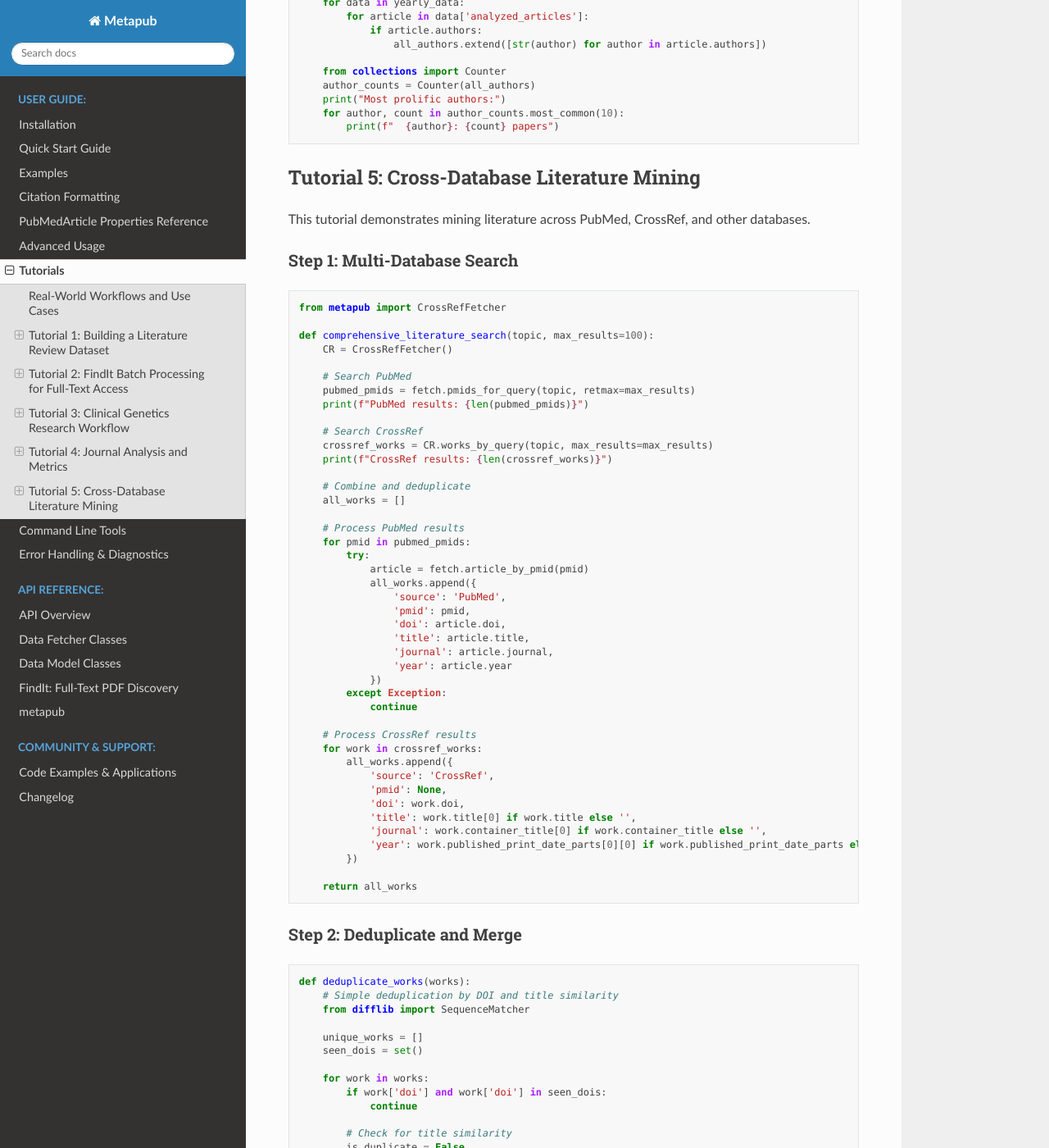
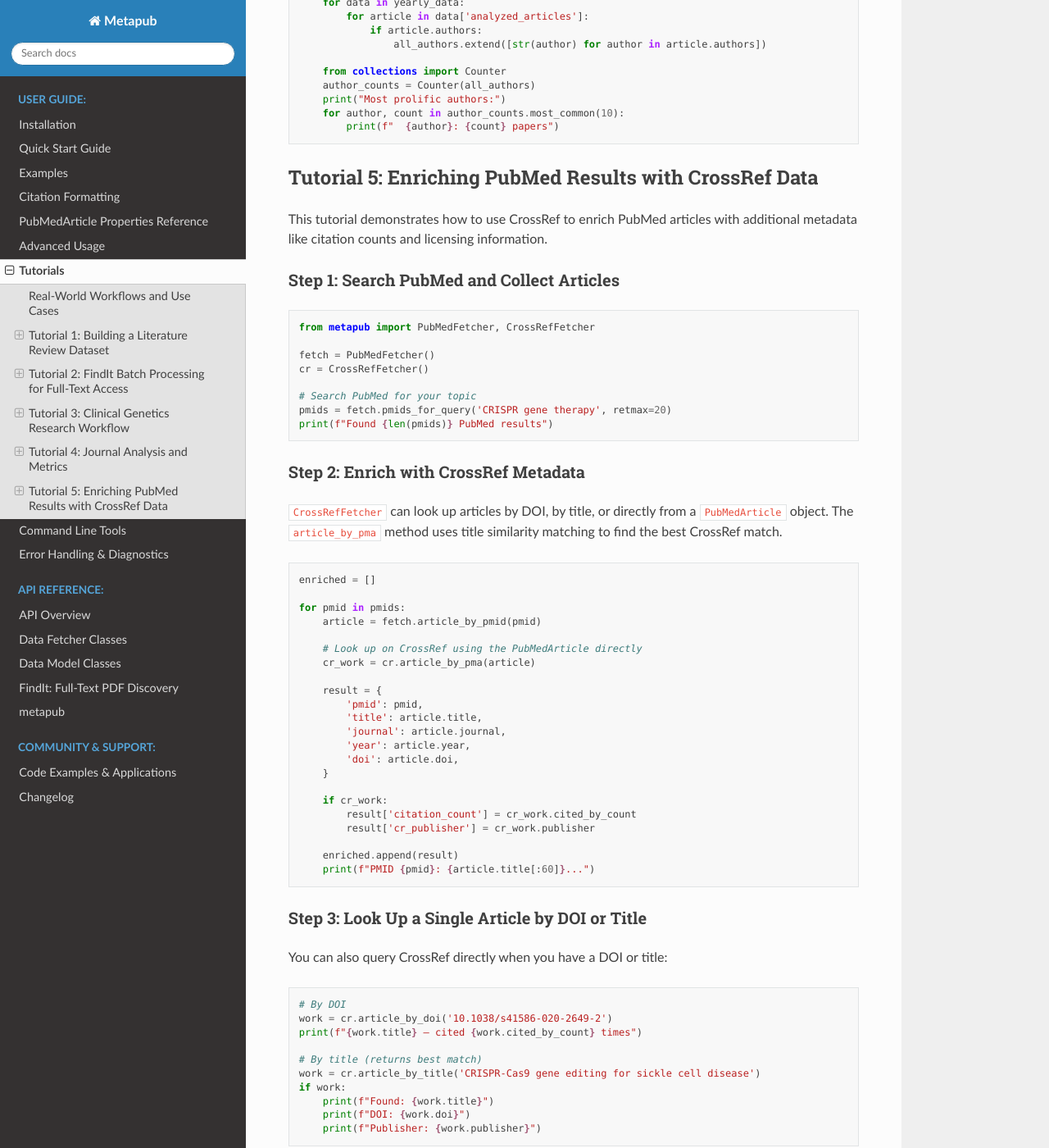
Before and after one commit to metapub/metapub, a Sphinx documentation site: the page built from docs/tutorials.rst, in a window 1280 px wide and 1400 px high, scrolled down 6994 px. Shown: the whole window at 82% size. Built offline with Sphinx 7.4.7 and the Read the Docs theme 3.1.0, drawn with Linux system fonts in a browser that asks for light colours; some of the changed text lies outside the part shown.

Commit message:
Fix Tutorial 5: replace hallucinated CrossRefFetcher.works_by_query with real API
The tutorial referenced a non-existent method. Rewritten to demonstrate
the actual CrossRefFetcher methods: article_by_doi, article_by_title,
and article_by_pma.

Fixes #100

Co-Authored-By: Claude Opus 4.6 (1M context) <noreply@anthropic.com>

```diff
--- a/docs/tutorials.rst
+++ b/docs/tutorials.rst
@@ -413,95 +413,72 @@ Step 2: Analyze Publication Trends
        for author, count in author_counts.most_common(10):
            print(f"  {author}: {count} papers")
 
-Tutorial 5: Cross-Database Literature Mining
--------------------------------------------
+Tutorial 5: Enriching PubMed Results with CrossRef Data
+------------------------------------------------------
 
-This tutorial demonstrates mining literature across PubMed, CrossRef, and other databases.
+This tutorial demonstrates how to use CrossRef to enrich PubMed articles with
+additional metadata like citation counts and licensing information.
 
-Step 1: Multi-Database Search
-~~~~~~~~~~~~~~~~~~~~~~~~~~~~
+Step 1: Search PubMed and Collect Articles
+~~~~~~~~~~~~~~~~~~~~~~~~~~~~~~~~~~~~~~~~~
 
 .. code-block:: python
 
-   from metapub import CrossRefFetcher
+   from metapub import PubMedFetcher, CrossRefFetcher
 
-   def comprehensive_literature_search(topic, max_results=100):
-       CR = CrossRefFetcher()
+   fetch = PubMedFetcher()
+   cr = CrossRefFetcher()
 
-       # Search PubMed
-       pubmed_pmids = fetch.pmids_for_query(topic, retmax=max_results)
-       print(f"PubMed results: {len(pubmed_pmids)}")
+   # Search PubMed for your topic
+   pmids = fetch.pmids_for_query('CRISPR gene therapy', retmax=20)
+   print(f"Found {len(pmids)} PubMed results")
 
-       # Search CrossRef
-       crossref_works = CR.works_by_query(topic, max_results=max_results)
-       print(f"CrossRef results: {len(crossref_works)}")
+Step 2: Enrich with CrossRef Metadata
+~~~~~~~~~~~~~~~~~~~~~~~~~~~~~~~~~~~~~
 
-       # Combine and deduplicate
-       all_works = []
-
-       # Process PubMed results
-       for pmid in pubmed_pmids:
-           try:
-               article = fetch.article_by_pmid(pmid)
-               all_works.append({
-                   'source': 'PubMed',
-                   'pmid': pmid,
-                   'doi': article.doi,
-                   'title': article.title,
-                   'journal': article.journal,
-                   'year': article.year
-               })
-           except Exception:
-               continue
-
-       # Process CrossRef results
-       for work in crossref_works:
-           all_works.append({
-               'source': 'CrossRef',
-               'pmid': None,
-               'doi': work.doi,
-               'title': work.title[0] if work.title else '',
-               'journal': work.container_title[0] if work.container_title else '',
-               'year': work.published_print_date_parts[0][0] if work.published_print_date_parts else None
-           })
-
-       return all_works
-
-Step 2: Deduplicate and Merge
-~~~~~~~~~~~~~~~~~~~~~~~~~~~~
+``CrossRefFetcher`` can look up articles by DOI, by title, or directly from a
+``PubMedArticle`` object. The ``article_by_pma`` method uses title similarity
+matching to find the best CrossRef match.
 
 .. code-block:: python
 
-   def deduplicate_works(works):
-       # Simple deduplication by DOI and title similarity
-       from difflib import SequenceMatcher
+   enriched = []
 
-       unique_works = []
-       seen_dois = set()
+   for pmid in pmids:
+       article = fetch.article_by_pmid(pmid)
 
-       for work in works:
-           if work['doi'] and work['doi'] in seen_dois:
-               continue
+       # Look up on CrossRef using the PubMedArticle directly
+       cr_work = cr.article_by_pma(article)
 
-           # Check for title similarity
-           is_duplicate = False
-           for existing in unique_works:
-               if work['title'] and existing['title']:
-                   similarity = SequenceMatcher(None,
-                       work['title'].lower(),
-                       existing['title'].lower()
-                   ).ratio()
+       result = {
+           'pmid': pmid,
+           'title': article.title,
+           'journal': article.journal,
+           'year': article.year,
+           'doi': article.doi,
+       }
 
-                   if similarity > 0.9:  # 90% similarity threshold
-                       is_duplicate = True
-                       break
+       if cr_work:
+           result['citation_count'] = cr_work.cited_by_count
+           result['cr_publisher'] = cr_work.publisher
 
-           if not is_duplicate:
-               unique_works.append(work)
-               if work['doi']:
-                   seen_dois.add(work['doi'])
+       enriched.append(result)
+       print(f"PMID {pmid}: {article.title[:60]}...")
 
-       print(f"After deduplication: {len(unique_works)} unique works")
-       return unique_works
+Step 3: Look Up a Single Article by DOI or Title
+~~~~~~~~~~~~~~~~~~~~~~~~~~~~~~~~~~~~~~~~~~~~~~~~
 
-This comprehensive documentation update includes real-world workflows, advanced patterns, and practical tutorials that researchers would actually use. The examples are based on the sophisticated functionality demonstrated in the demo scripts.
+You can also query CrossRef directly when you have a DOI or title:
+
+.. code-block:: python
+
+   # By DOI
+   work = cr.article_by_doi('10.1038/s41586-020-2649-2')
+   print(f"{work.title} — cited {work.cited_by_count} times")
+
+   # By title (returns best match)
+   work = cr.article_by_title('CRISPR-Cas9 gene editing for sickle cell disease')
+   if work:
+       print(f"Found: {work.title}")
+       print(f"DOI: {work.doi}")
+       print(f"Publisher: {work.publisher}")
```
